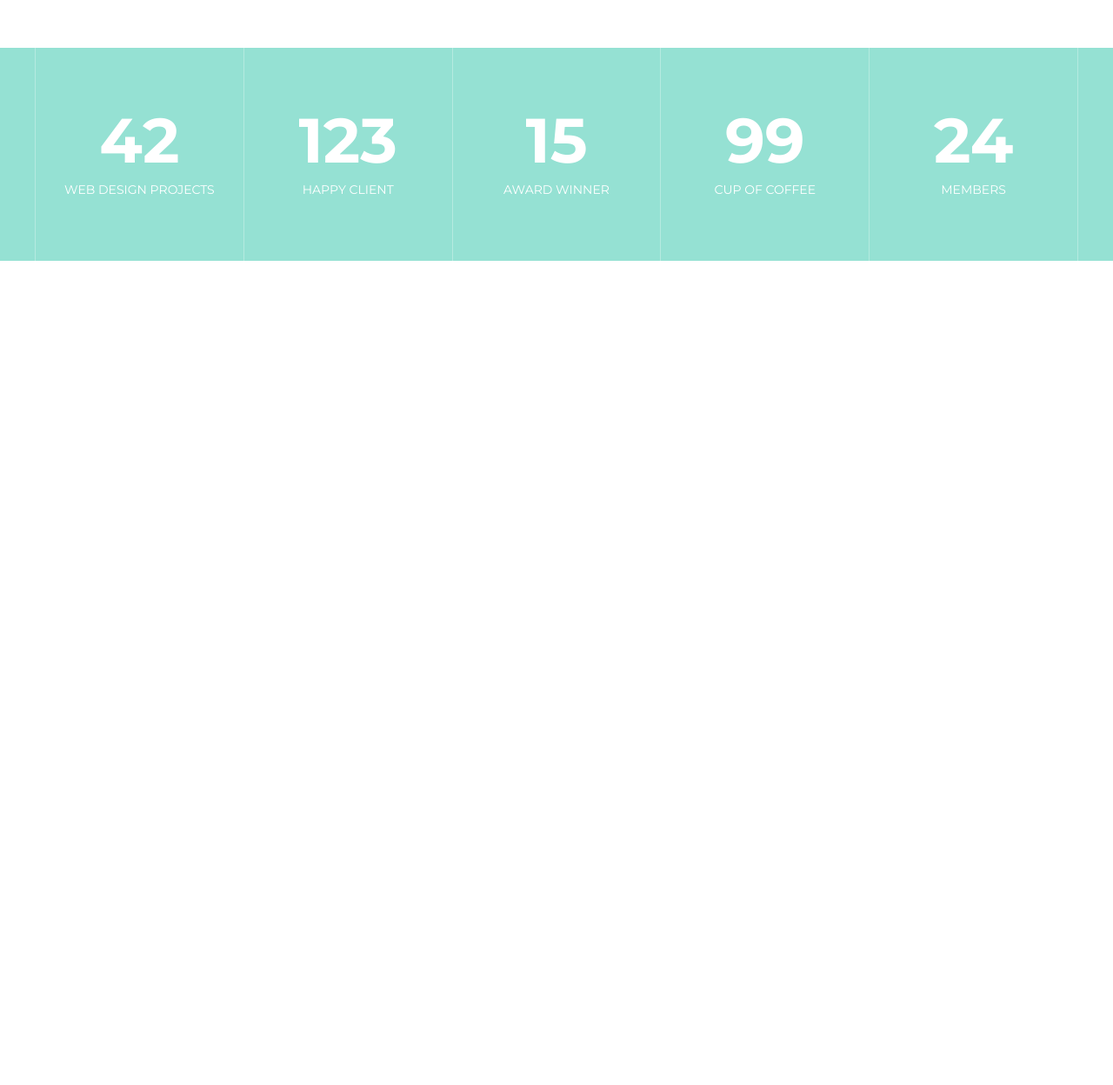
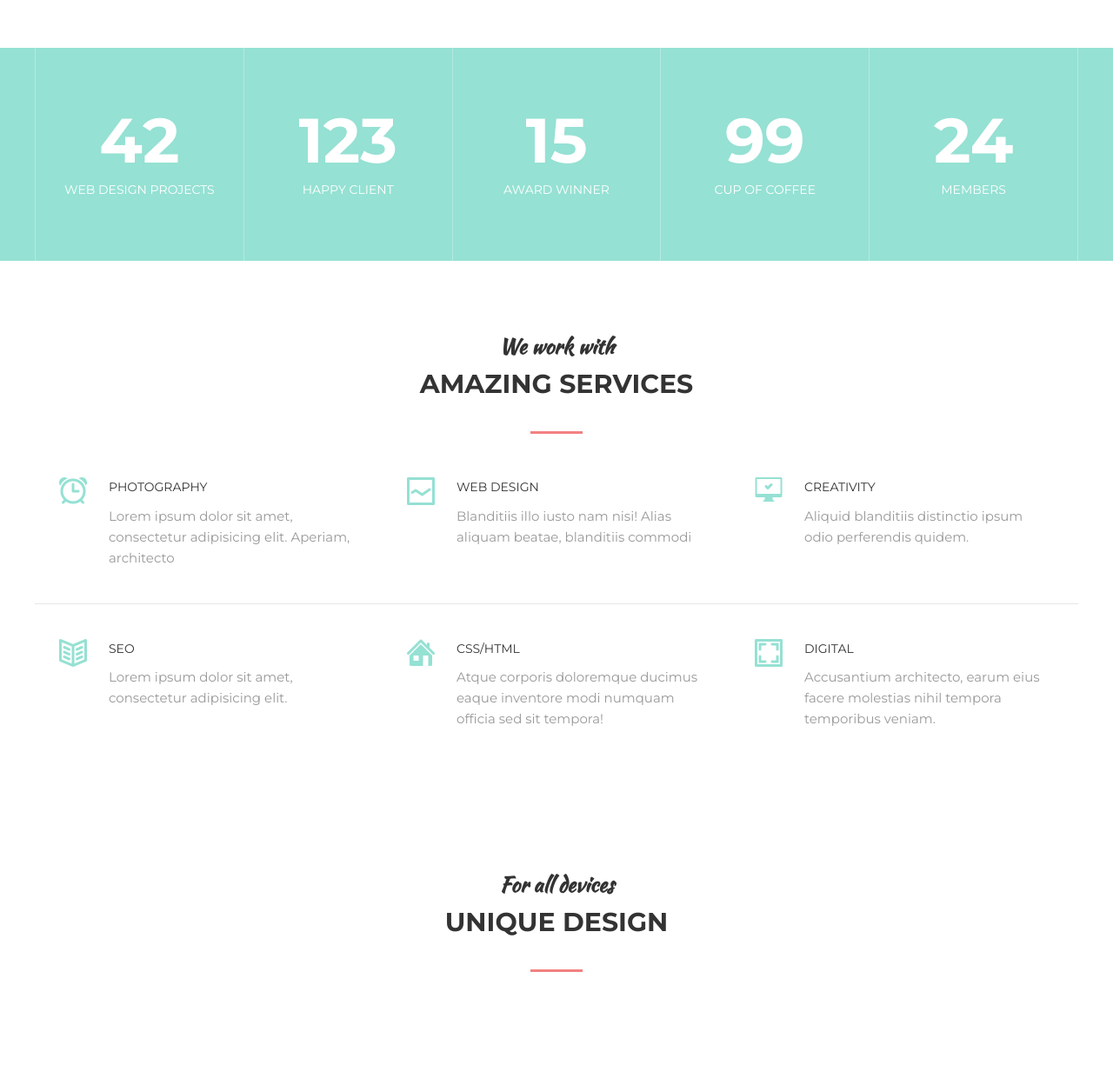
Before and after one commit to BeZJIuKiy/firstSiteByNika, a plain HTML site: page index.html in a window 1280 px wide. Shown: the part 1432-2680 px from the top of the page at 87% size. Before the commit the page ends 1732 px from the top, so only its background shows below. Drawn offline with Linux system fonts and the light colour scheme.

Commit message:
3 lesson

```diff
--- a/assets/css/style.css
+++ b/assets/css/style.css
@@ -15,6 +15,16 @@
 
 h1, h2, h3, h4, h5, h6 {
     margin: 0;
+}
+
+hr {
+    display: block;
+    width: 100%;
+    height: 1px;
+    border: 0;
+    margin: 40px 0;
+
+    background-color: #e5e5e5;
 }
 
 /* Container */
@@ -228,7 +238,7 @@ padding: 80px 0;
 .section_header {
     width: 100%;
     max-width: 950px;
-    margin: 0 auto 40px;
+    margin: 0 auto 50px;
 
     text-align: center;
 }
@@ -271,7 +281,7 @@ font-size: 24px;
 }
 
 .about_item {
-    width: 380;
+    width: 380px;
     position: relative;
 
     background-color: #95e1d3;
@@ -296,14 +306,13 @@ font-size: 24px;
 
 .about_img img {
     display: block;
-    transition: opacity .1 linear;
+    transition: opacity .1s linear;
 }
 
 .about_text {
     width: 100%;
 
-    font-style: 18px;
-
+    font-size: 18px;
     color: #333;
     text-transform: uppercase;
     font-weight: 700;
@@ -336,7 +345,7 @@ font-size: 24px;
     border-left: 1px solid #b5eae0;
 
     text-align: center;
-color: white
+    color: white
 }
 
 .stat_item:last-child {
@@ -345,6 +354,7 @@ color: white
 
 .stat_count {
     margin-bottom: 10px;
+
     font-size: 72px ;
     font-weight: 700;
     line-height: 1;
@@ -354,3 +364,34 @@ color: white
     font-size: 14px;
     text-transform: uppercase;
 }
+
+/* services */
+.services {
+    display: flex;
+}
+.services_item {
+    flex: 1 1 0;
+    padding-left: 85px;
+    padding-right: 35px;
+    position: relative;
+}
+
+.services_icon {
+    position: absolute;
+    top: 0;
+    left: 28px;
+    z-index: 1;
+}
+
+.services_title {
+    margin-bottom: 10px;
+
+    font-size: 14px;
+    color: #333;
+    text-transform: uppercase;
+}
+
+.services_text {
+    font-size: 15px;
+    color: #999;
+}
--- a/index.html
+++ b/index.html
@@ -68,7 +68,6 @@
     </div>
 </div>
 
-
 <section class="section">
     <div class="container">
         <div class="section_header">
@@ -113,8 +112,8 @@
     <div class="container">
         <div class="stat">
             <div class="stat_item">
-            <div class="stat_count">42</div>
-           <div class="stat_text">Web Design Projects</div>
+                <div class="stat_count">42</div>
+                <div class="stat_text">Web Design Projects</div>
             </div>
 
             <div class="stat_item">
@@ -137,10 +136,77 @@
                 <div class="stat_text">members</div>
             </div>
         </div>
+    </div>
+</div>
+
+<section class="section">
+    <div class="container">
+
+        <div class="section_header">
+            <h3 class="section_suptitle">We work with</h3>
+            <h2 class="section_title">Amazing Services</h2>
+        </div>
+
+        <div class="services">
+            <div class="services_item">
+                <img class="services_icon" src="assets/images/services/101.png" alt="">
+                <div class="services_title">Photography</div>
+                <div class="services_text">Lorem ipsum dolor sit amet, consectetur adipisicing elit. Aperiam, architecto
+                </div>
+            </div>
+
+            <div class="services_item">
+                <img class="services_icon" src="assets/images/services/102.png" alt="">
+                <div class="services_title">Web Design</div>
+                <div class="services_text">Blanditiis illo iusto nam nisi! Alias aliquam beatae, blanditiis commodi
+                </div>
+            </div>
+
+            <div class="services_item">
+                <img class="services_icon" src="assets/images/services/103.png" alt="">
+                <div class="services_title">Creativity</div>
+                <div class="services_text">Aliquid blanditiis distinctio ipsum odio perferendis quidem.
+                </div>
+            </div>
+        </div>
+        <hr>
+        <div class="services">
+            <div class="services_item">
+                <img class="services_icon" src="assets/images/services/201.png" alt="">
+                <div class="services_title">seo</div>
+                <div class="services_text">Lorem ipsum dolor sit amet, consectetur adipisicing elit.
+                </div>
+            </div>
+
+            <div class="services_item">
+                <img class="services_icon" src="assets/images/services/202.png" alt="">
+                <div class="services_title">Css/Html</div>
+                <div class="services_text">Atque corporis doloremque ducimus eaque inventore modi numquam officia sed
+                    sit tempora!
+                </div>
+            </div>
+
+            <div class="services_item">
+                <img class="services_icon" src="assets/images/services/203.png" alt="">
+                <div class="services_title">digital</div>
+                <div class="services_text">Accusantium architecto, earum eius facere molestias nihil tempora temporibus
+                    veniam.
+                </div>
+            </div>
+        </div>
+    </div>
+</section>
+
+<section class="section">
+    <div class="container">
+        <div class="section_header">
+            <h3 class="section_suptitle">For all devices</h3>
+            <h2 class="section_title">Unique design</h2>
+        </div>
+
 
     </div>
-
-</div>
+</section>
 
 </body>
 </html>
```
Also changed, not shown: assets/images/images/MoGo_FREE_Template_by_Laaqiq_03.png (added), assets/images/images/MoGo_FREE_Template_by_Laaqiq_04.png (added), assets/images/images/MoGo_FREE_Template_by_Laaqiq_05.png (added), assets/images/images/MoGo_FREE_Template_by_Laaqiq_06.png (added), assets/images/images/MoGo_FREE_Template_by_Laaqiq_07.png (added), assets/images/images/MoGo_FREE_Template_by_Laaqiq_08.png (added), assets/images/images/MoGo_FREE_Template_by_Laaqiq_09.png (added), assets/images/services/101.png (added), assets/images/services/102.png (added), assets/images/services/103.png (added), assets/images/services/201.png (added), assets/images/services/202.png (added), assets/images/services/203.png (added), 2 other files.
